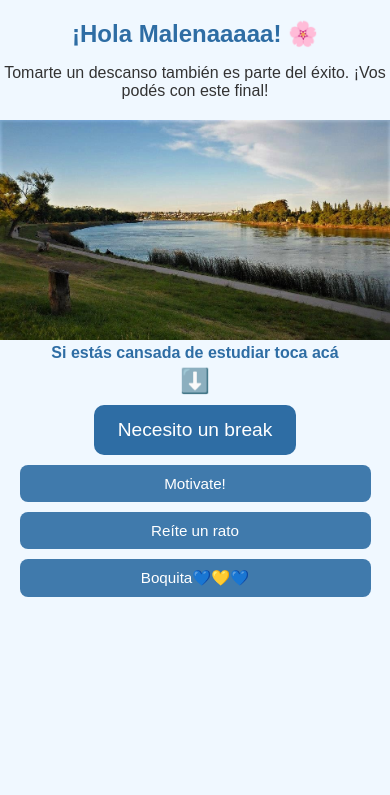
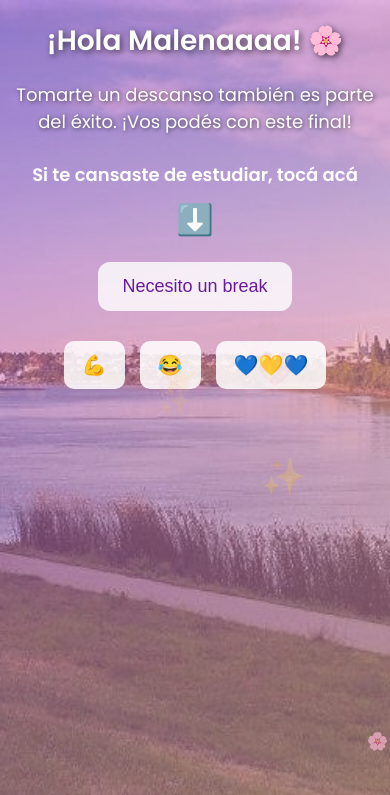
Before and after one commit to pilar2005-beep/male, a plain HTML site: page index.html in a window 390 px wide. Both pictures are taken after a click on the button "Necesito un break". Shown: the top 795 px of the page. Drawn offline with Linux system fonts and the light colour scheme.

Commit message:
Add files via upload

```diff
--- a/index.html
+++ b/index.html
@@ -3,228 +3,179 @@
 <head>
   <meta charset="UTF-8">
   <meta name="viewport" content="width=device-width, initial-scale=1.0">
-  <title>Un descanso para vos</title>
+  <title>Mockup Viedma 🌸</title>
   <style>
+    @import url('https://fonts.googleapis.com/css2?family=Poppins:wght@400;600&display=swap');
+
     body {
-      font-family: Arial, sans-serif;
-      background-color: #f0f8ff;
+      margin: 0;
+      font-family: 'Poppins', sans-serif;
+      color: #fff;
+      overflow-x: hidden;
       text-align: center;
-      margin: 0;
-      color: #333;
+    }
+
+    /* Fondo con imagen + overlay de gradiente */
+    .background {
+      position: fixed;
+      top: 0;
+      left: 0;
+      width: 100%;
+      height: 100%;
+      background: url("Costa_Viedma.jpg") no-repeat center center/cover;
+      z-index: -2;
+    }
+
+    .overlay {
+      position: fixed;
+      top: 0;
+      left: 0;
+      width: 100%;
+      height: 100%;
+      background: linear-gradient(135deg, rgba(186, 85, 211, 0.5), rgba(255, 182, 193, 0.5));
+      z-index: -1;
     }
 
     h1 {
-      color: #2e6da4;
       margin-top: 20px;
-      font-size: 2rem;
+      font-size: 28px;
+      text-shadow: 2px 2px 6px rgba(0,0,0,0.6);
     }
 
     p {
-      margin: 10px 0 20px 0;
-      font-size: 1.1rem;
+      font-size: 18px;
+      margin-bottom: 30px;
+      text-shadow: 1px 1px 4px rgba(0,0,0,0.6);
     }
 
-    .contenedor-imagen {
-      text-align: center;
-      width: 100%;
-      background-color: #f0f8ff;
-    }
-
-    .imagen-grande {
-      width: 100%;
-      height: auto;
-      object-fit: contain; /* muestra toda la imagen sin cortar */
-    }
-
-    /* Frase y flecha arriba del botón */
+    /* Texto y flecha arriba del botón */
     .indicacion {
-      position: absolute;
-      top: 28%;
-      left: 50%;
-      transform: translate(-50%, -50%);
-      text-align: center;
-      color: #2e6da4;
+      font-size: 18px;
       font-weight: bold;
-      font-size: 1.2rem;
+      margin-bottom: 10px;
+      animation: bounce 1.5s infinite;
     }
 
     .flecha {
-      font-size: 2rem;
-      margin-top: 5px;
-      animation: bounce 1s infinite;
+      font-size: 30px;
+      margin-bottom: 15px;
+      animation: bounce 1.5s infinite;
     }
 
     @keyframes bounce {
       0%, 100% { transform: translateY(0); }
-      50% { transform: translateY(10px); }
+      50% { transform: translateY(-5px); }
     }
 
     /* Botón principal */
     .boton-principal {
-      position: absolute;
-      top: 40%;
-      left: 50%;
-      transform: translate(-50%, -50%);
-      background-color: #2e6da4;
-      color: white;
+      display: block;
+      margin: 0 auto 30px auto;
+      background-color: rgba(255, 255, 255, 0.8);
+      color: #6a1b9a;
       border: none;
       padding: 14px 24px;
-      font-size: 1.2rem;
-      border-radius: 10px;
+      font-size: 18px;
+      border-radius: 12px;
       cursor: pointer;
-      transition: transform 0.2s ease, background-color 0.3s ease, box-shadow 0.3s ease;
+      transition: transform 0.2s ease, background-color 0.3s ease;
     }
 
     .boton-principal:hover {
-      background-color: #1f4d72;
-      transform: translate(-50%, -50%) scale(1.1);
-      box-shadow: 0 0 15px rgba(46,109,164,0.6);
+      background-color: #fff;
+      transform: scale(1.1);
     }
 
-    /* Contenedor de botones secundarios + frase */
-    #contenedor-secundario {
-      position: absolute;
-      top: 65%;
-      left: 50%;
-      transform: translate(-50%, -50%);
-      display: none;
-      flex-direction: column;
-      align-items: center;
-      gap: 12px;
-      width: 90%;
-      max-width: 500px;
-    }
-
+    /* Contenedor botones secundarios */
     #opciones {
-      display: flex;
-      gap: 10px;
+      display: none; /* ocultos al inicio */
+      margin-top: 30px;
+      justify-content: center;
+      gap: 15px;
       flex-wrap: wrap;
-      justify-content: center;
     }
 
     #opciones button {
-      background-color: rgba(46,109,164,0.9);
-      color: white;
+      background-color: rgba(255, 255, 255, 0.85);
+      color: #6a1b9a;
       border: none;
-      padding: 10px 16px;
-      font-size: 1rem;
-      border-radius: 8px;
+      padding: 12px 18px;
+      font-size: 20px;
+      border-radius: 10px;
       cursor: pointer;
       transition: transform 0.2s ease, background-color 0.3s ease;
-      flex: 1 1 auto;
-      min-width: 120px;
     }
 
     #opciones button:hover {
-      background-color: rgba(31,77,114,0.9);
-      transform: scale(1.05) rotate(2deg);
+      background-color: #fff;
+      transform: scale(1.15) rotate(2deg);
     }
 
-    /* Frase motivadora debajo de los botones secundarios */
+    /* Frase motivadora */
     #mensaje {
-      margin-top: 10px;
-      background-color: rgba(255,255,255,0.7);
-      padding: 10px 15px;
-      border-radius: 10px;
-      font-size: 1rem;
-      font-weight: bold;
-      color: #2e6da4;
       display: none;
-      width: 100%;
+      margin-top: 20px;
+      font-size: 20px;
+      font-weight: 600;
+      background-color: rgba(0,0,0,0.5);
+      padding: 10px 20px;
+      border-radius: 12px;
+      max-width: 90%;
+      margin-left: auto;
+      margin-right: auto;
+      animation: fadeIn 0.6s ease;
     }
 
-    /* 📱 Ajustes móviles */
-    @media (max-width: 600px) {
-      h1 {
-        font-size: 1.5rem;
-      }
+    @keyframes fadeIn {
+      from { opacity: 0; transform: translateY(10px); }
+      to { opacity: 1; transform: translateY(0); }
+    }
 
-      p {
-        font-size: 1rem;
-      }
+    /* Partículas flotantes */
+    .particle {
+      position: absolute;
+      font-size: 20px;
+      animation: float 6s linear infinite;
+      opacity: 0.7;
+    }
 
-      .indicacion {
-        position: static;
-        transform: none;
-        margin-bottom: 10px;
-        font-size: 1rem;
-      }
-
-      .flecha {
-        font-size: 1.5rem;
-      }
-
-      .boton-principal {
-        position: static;
-        transform: none;
-        display: block;
-        margin: 10px auto;
-      }
-
-      #contenedor-secundario {
-        position: static;
-        transform: none;
-        flex-direction: column;
-        top: auto;
-        left: auto;
-        width: 90%;
-        max-width: 400px;
-        margin: 10px auto 20px auto;
-      }
-
-      #opciones {
-        flex-direction: column;
-        gap: 10px;
-        width: 100%;
-        align-items: center;
-      }
-
-      #opciones button {
-        width: 100%;
-        min-width: auto;
-        font-size: 0.95rem;
-      }
-
-      #mensaje {
-        font-size: 0.9rem;
-        width: 100%;
-        margin-top: 10px;
-      }
-
-      .imagen-grande {
-        max-height: 50vh;
-        object-fit: contain;
-      }
+    @keyframes float {
+      from { transform: translateY(100vh) scale(0.8); opacity: 0; }
+      30% { opacity: 1; }
+      to { transform: translateY(-10vh) scale(1.2); opacity: 0; }
     }
   </style>
 </head>
 <body>
-  <h1>¡Hola Malenaaaaa! 🌸</h1>
+  <div class="background"></div>
+  <div class="overlay"></div>
+
+  <h1>¡Hola Malenaaaa! 🌸</h1>
   <p>Tomarte un descanso también es parte del éxito. ¡Vos podés con este final!</p>
 
-  <div class="contenedor-imagen">
-    <img src="Costa_Viedma.jpg" class="imagen-grande" alt="Paisaje Viedma">
+  <!-- Texto y flecha -->
+  <div class="indicacion">Si te cansaste de estudiar, tocá acá</div>
+  <div class="flecha">⬇️</div>
 
-    <div class="indicacion">
-      <div>Si estás cansada de estudiar toca acá</div>
-      <div class="flecha">⬇️</div>
-    </div>
+  <!-- Botón principal -->
+  <button class="boton-principal" onclick="mostrarOpciones()">Necesito un break</button>
 
-    <button class="boton-principal" onclick="mostrarOpciones()">Necesito un break</button>
+  <!-- Botones secundarios (ocultos al inicio) -->
+  <div id="opciones">
+    <button onclick="mostrarFrase()">💪</button>
+    <button onclick="abrirTikTok()">😂</button>
+    <button onclick="abrirBoquita()">💙💛💙</button>
+  </div>
 
-    <div id="contenedor-secundario">
-      <div id="opciones">
-        <button onclick="mostrarFrase()">Motivate!</button>
-        <button onclick="abrirTikTok()">Reíte un rato</button>
-        <button onclick="abrirBoquita()">Boquita💙💛💙</button>
-      </div>
-      <div id="mensaje"></div>
-    </div>
-  </div>
+  <!-- Frase motivadora -->
+  <div id="mensaje"></div>
+
+  <!-- Partículas -->
+  <div id="particles"></div>
 
   <script>
     const frases = [
-      "Respirá ¡vas muy bien! 💙",
+      "¡Vas muy bien! 💙",
       "Un mate o un café y volvés con todo ☕",
       "Estás más cerca de lo que pensás ✨",
       "Si me necesitás, llamame!!",
@@ -232,8 +183,16 @@
       "¡Confío en vos, podés con esto! 🌟"
     ];
 
+    const tiktoks = [
+      "https://vm.tiktok.com/ZMAMV6cnA/",
+      "https://vm.tiktok.com/ZMAM4o43P/",
+      "https://vm.tiktok.com/ZMAMV6dAE/",
+      "https://vm.tiktok.com/ZMAMVMnPX/",
+      "https://vm.tiktok.com/ZMAMVN5YP/"
+    ];
+
     function mostrarOpciones() {
-      document.getElementById("contenedor-secundario").style.display = "flex";
+      document.getElementById("opciones").style.display = "flex";
       document.getElementById("mensaje").style.display = "none";
     }
 
@@ -244,23 +203,31 @@
       mensaje.style.display = "block";
     }
 
-    const linksTikTok = [
-      "https://vm.tiktok.com/ZMAMV6cnA/",
-      "https://vm.tiktok.com/ZMAM4o43P/",
-      "https://vm.tiktok.com/ZMAMV6dAE/",
-      "https://vm.tiktok.com/ZMAMVMnPX/",
-      "https://vm.tiktok.com/ZMAMVN5YP/"
-    ];
-    let indexTikTok = 0;
-
     function abrirTikTok() {
-      window.open(linksTikTok[indexTikTok], "_blank");
-      indexTikTok = (indexTikTok + 1) % linksTikTok.length;
+      const randomIndex = Math.floor(Math.random() * tiktoks.length);
+      window.open(tiktoks[randomIndex], "_blank");
     }
 
     function abrirBoquita() {
       window.open("https://youtu.be/D9WJi4H1LNU?si=53DfytTPmDAROHnx", "_blank");
     }
+
+    // Generar partículas
+    function generarParticulas() {
+      const container = document.getElementById("particles");
+      const emojis = ["✨", "💖", "⭐", "🌸", "💙"];
+      for (let i = 0; i < 20; i++) {
+        const particle = document.createElement("div");
+        particle.className = "particle";
+        particle.textContent = emojis[Math.floor(Math.random() * emojis.length)];
+        particle.style.left = Math.random() * 100 + "vw";
+        particle.style.animationDuration = 5 + Math.random() * 5 + "s";
+        particle.style.fontSize = 16 + Math.random() * 16 + "px";
+        container.appendChild(particle);
+      }
+    }
+
+    generarParticulas();
   </script>
 </body>
 </html>
```
